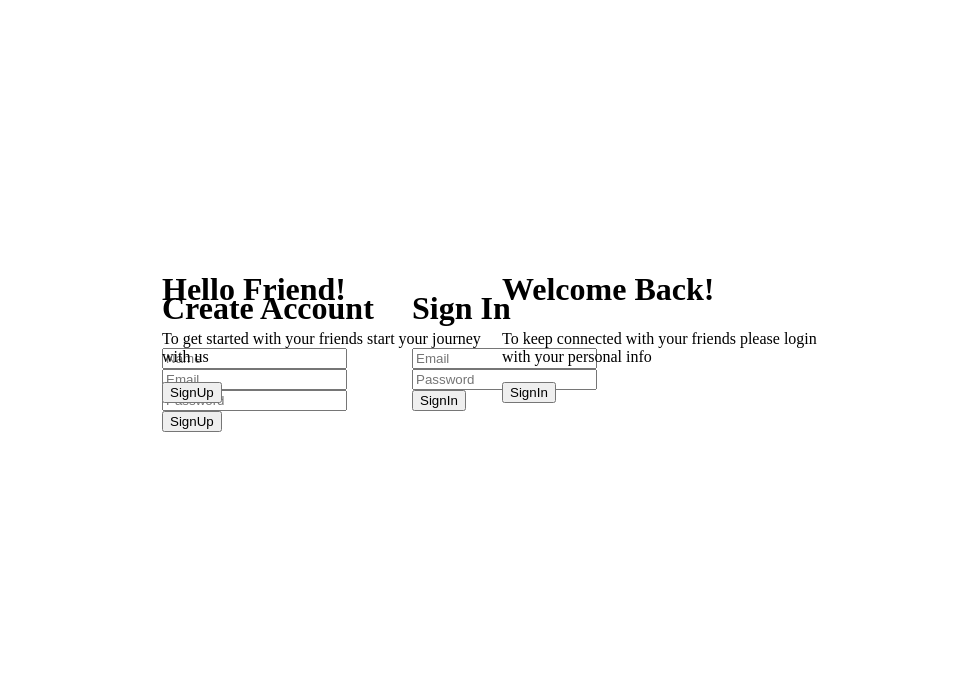
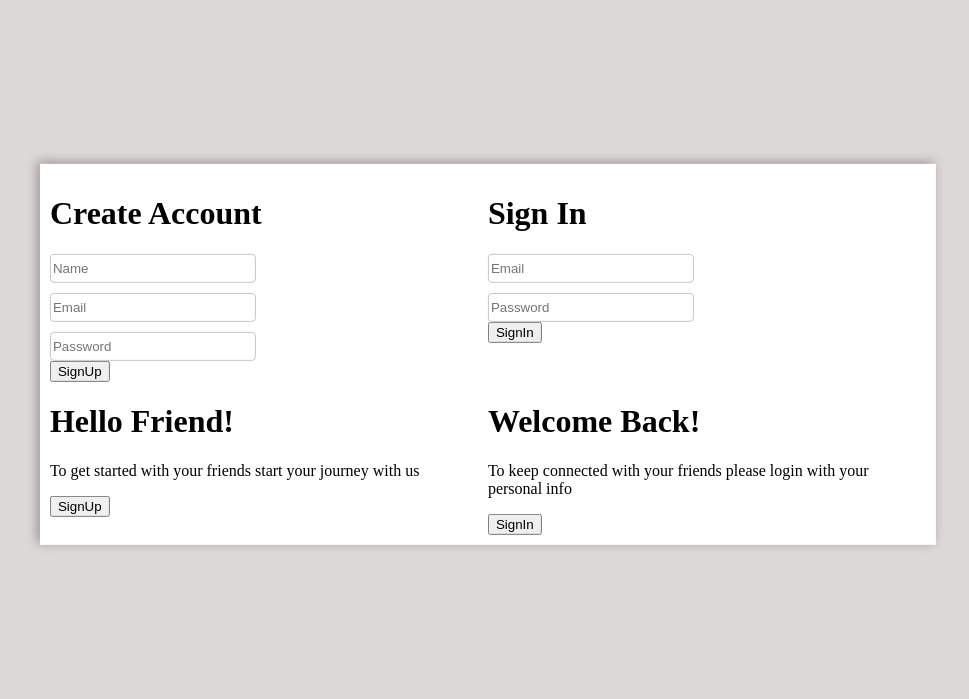
Before and after one commit to Alok-Gaur/ChatApp, a Python web app: template Template/SignUp.html in a window 1280 px wide. Shown: the top 699 px of the page, without its empty margins (138-1107 px from the left). Run offline with Jinja, Linux system fonts and the light colour scheme; the template is opened without the code that fills it, so the values that code supplies are empty.

Commit message:
Basic HTML Structure of Login System

```diff
--- a/Style/SignUp.css
+++ b/Style/SignUp.css
@@ -1,22 +1,24 @@
+body {
+    background-color: rgb(221, 216, 216);
+}
+
 input {
     display: block;
+    width: 200px;
+    height: 25px;
+    border-radius: 4px;
+    border: 1px solid rgb(199, 197, 197);
+    margin-top: 10px;
 }
 
 .container {
-    height: 500px;
-    width: 500px;
-    position: fixed;
-    align-content: center;
-    top: 100px;
-    left: 300px;
-    right: 300px;
-    bottom: 100px;
+    background-color: white;
+    border: none;
+    position: absolute;
+    top: 30%;
+    left: 30%;
+    transform: translate(-23%, -20%);
+    padding: 10px;
+    box-shadow: -3px -2px 10px rgba(107, 103, 103, 0.6);
+    overflow: hidden;
 }
-
-.slider-container {
-    position: fixed;
-    top: 250px;
-    left: 300px;
-    right: 300px;
-    bottom: 100px;
-}
--- a/Template/SignUp.html
+++ b/Template/SignUp.html
@@ -6,11 +6,13 @@
     <meta name="viewport" content="width=device-width, initial-scale=1.0">
     <title>Registration Form</title>
     <link rel="stylesheet" href="../Style/SignUp.css">
+    <script src="../Script/SignUp.js"></script>
 </head>
 
 <body>
     <div class="container">
-        <div class="form-container signin-container" style="display: grid; grid-template-columns: 1fr 1fr;">
+        <div class="form-container" style="display: grid; grid-template-columns: 1fr 1fr;">
+            <!--Sign In and Sign Up Forms are started here-->
             <form action="" class="form-sign-up">
                 <h1>Create Account</h1>
                 <input type="text" class="user-name" placeholder="Name" required>
@@ -28,14 +30,16 @@
 
         </div>
 
+        <!--From Here Moving/Sliding Message Start-->
         <div class="slider-container" style="display: grid; grid-template-columns: 1fr 1fr;">
-
+            <!--This has to be Shown on top of Sign-up Form   -->
             <form action="" class="slider-left">
                 <h1>Hello Friend!</h1>
                 <p class="message">To get started with your friends start your journey with us </p>
                 <button class="buttonn-sign-in">SignUp</button>
             </form>
 
+            <!--This has to be Shown on top of Sign-in Form    -->
             <form action="" class="slider-right">
                 <h1>Welcome Back!</h1>
                 <p class="message">To keep connected with your friends please login with your personal info</p>
```
